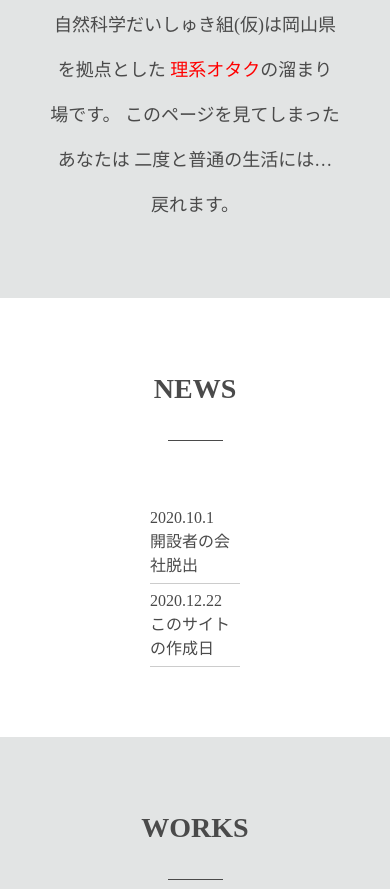
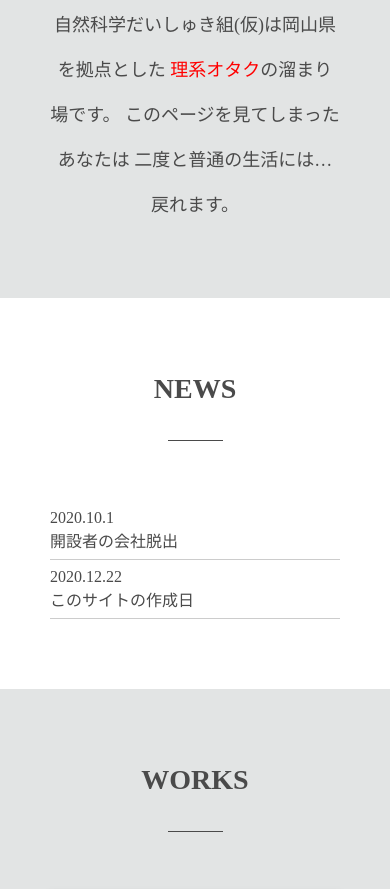
Before and after one commit to mdg-sys/daigo-works, a plain HTML site: page index.html in a window 390 px wide. Shown: the part 578-1467 px from the top of the page. Drawn offline with Linux system fonts and the light colour scheme.

Commit message:
responsive modified 20201225-2

```diff
--- a/style.css
+++ b/style.css
@@ -319,9 +319,9 @@ footer p {
         display: block;
     }
 
-    .news .inner {
+    .news .inner ul {
         text-align: left;
-        margin: auto;
+        margin: 0 auto;
     }
 
 /* --------------------------------------------------------------
```
